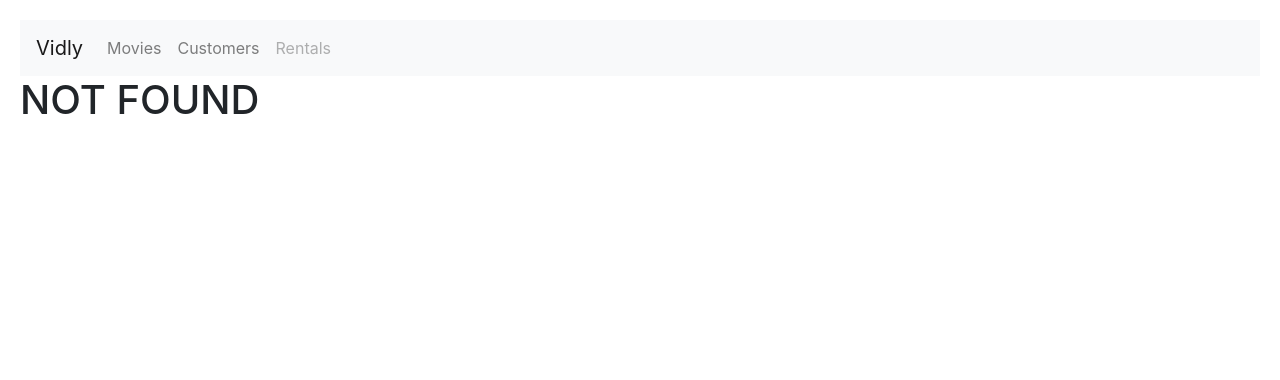
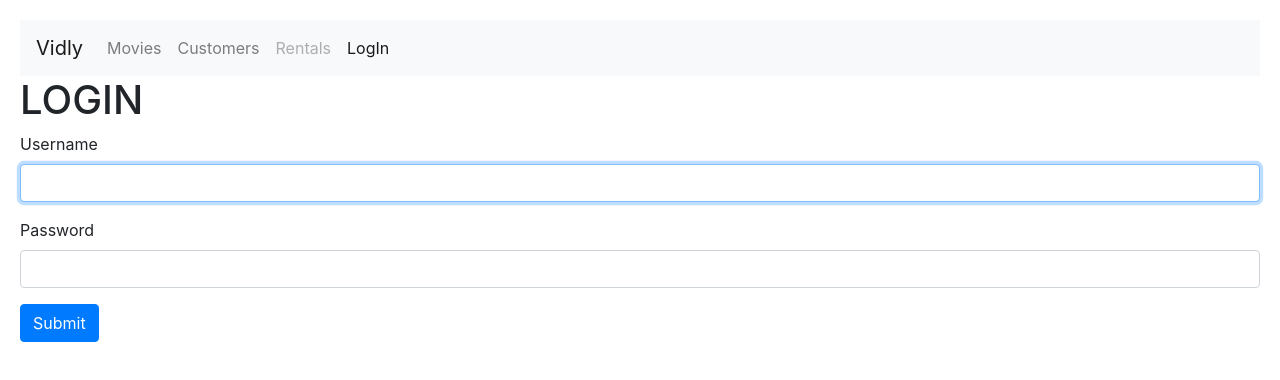
Before and after one commit to natuShubham96/vidly, a React (Create React App) app: page /login in a window 1280 px wide. Before the commit this address led to /not-found. Shown: the top 380 px of the page. Built offline with nearby package versions, Linux system fonts and the light colour scheme.

Commit message:
Introducing form

```diff
--- a/src/App.js
+++ b/src/App.js
@@ -6,6 +6,7 @@ import Rentals from "./components/rentals";
 import NavBar from "./components/common/navBar";
 import NotFound from "./components/common/notFound";
 import LinkClick from "./components/common/linkClick";
+import LoginForm from "./components/common/loginForm";
 
 class App extends Component {
   render() {
@@ -13,6 +14,7 @@ class App extends Component {
       <div>
         <NavBar />
         <Switch>
+          <Route path="/login" component={LoginForm} />
           <Route path="/movies/:id" component={LinkClick} />
           <Route path="/movies" component={Movies} />
           <Route path="/customers" component={Customers} />
--- /dev/null
+++ b/src/components/common/loginForm.jsx
@@ -0,0 +1,49 @@
+import React, { Component } from "react";
+
+class LoginForm extends Component {
+  username = React.createRef();
+
+  //   componentDidMount() {
+  //     this.username.current.focus();
+  //   }
+
+  handleSubmit = e => {
+    e.preventDefault();
+
+    //call server
+    const userName = this.username.current.value;
+    console.log("Submitted", userName);
+  };
+  render() {
+    return (
+      <div>
+        <h1>LOGIN</h1>
+        <form onSubmit={this.handleSubmit}>
+          <div className="form-group">
+            <label for="username">Username</label>
+            <input
+              autoFocus
+              ref={this.username}
+              type="text"
+              className="form-control"
+              id="username"
+              aria-describedby="emailHelp"
+            />
+          </div>
+          <div className="form-group">
+            <label for="password">Password</label>
+            <input
+              type="password"
+              className="form-control"
+              id="password"
+              aria-describedby="passwordHelp"
+            />
+          </div>
+          <button className="btn btn-primary">Submit</button>
+        </form>
+      </div>
+    );
+  }
+}
+
+export default LoginForm;
--- a/src/components/common/navBar.jsx
+++ b/src/components/common/navBar.jsx
@@ -35,6 +35,11 @@ const NavBar = () => {
               Rentals
             </NavLink>
           </li>
+          <li className="nav-item">
+            <NavLink className="nav-link disabled" to="/login">
+              LogIn
+            </NavLink>
+          </li>
         </ul>
       </div>
     </nav>
```
